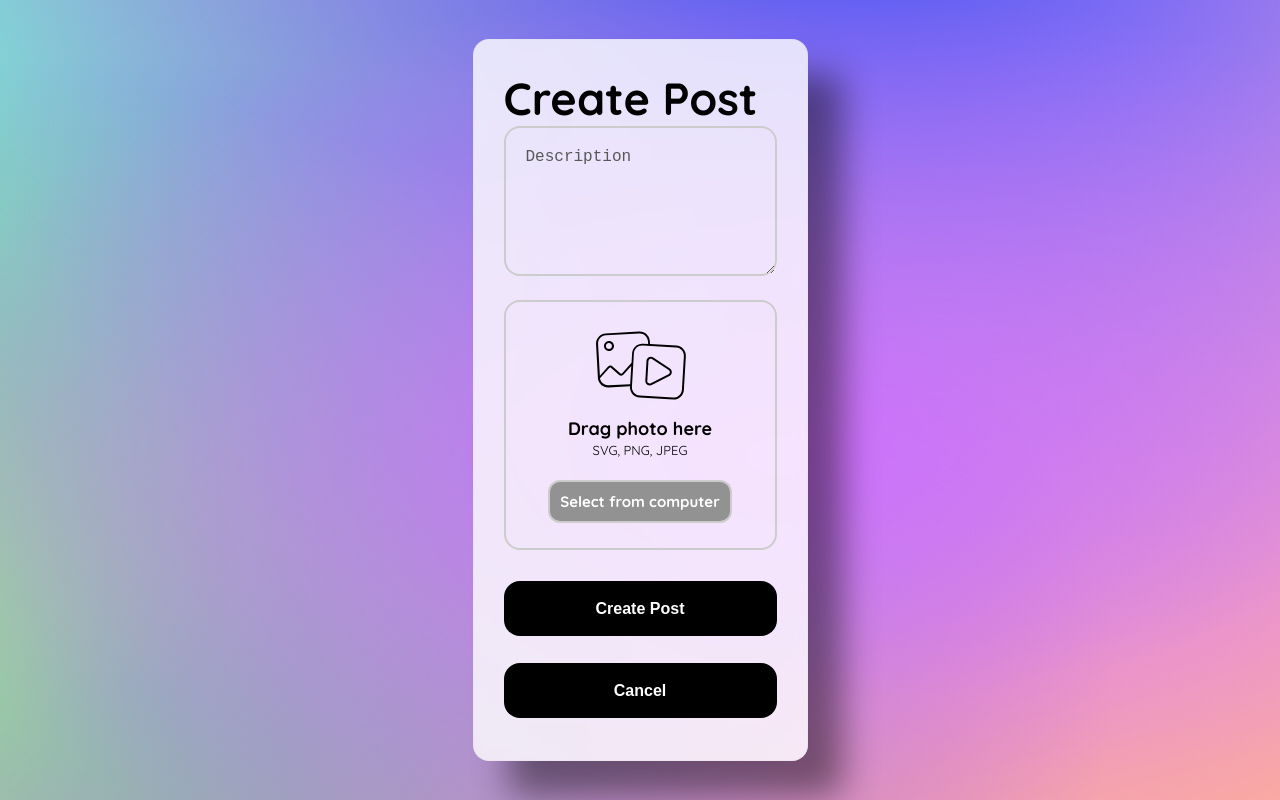
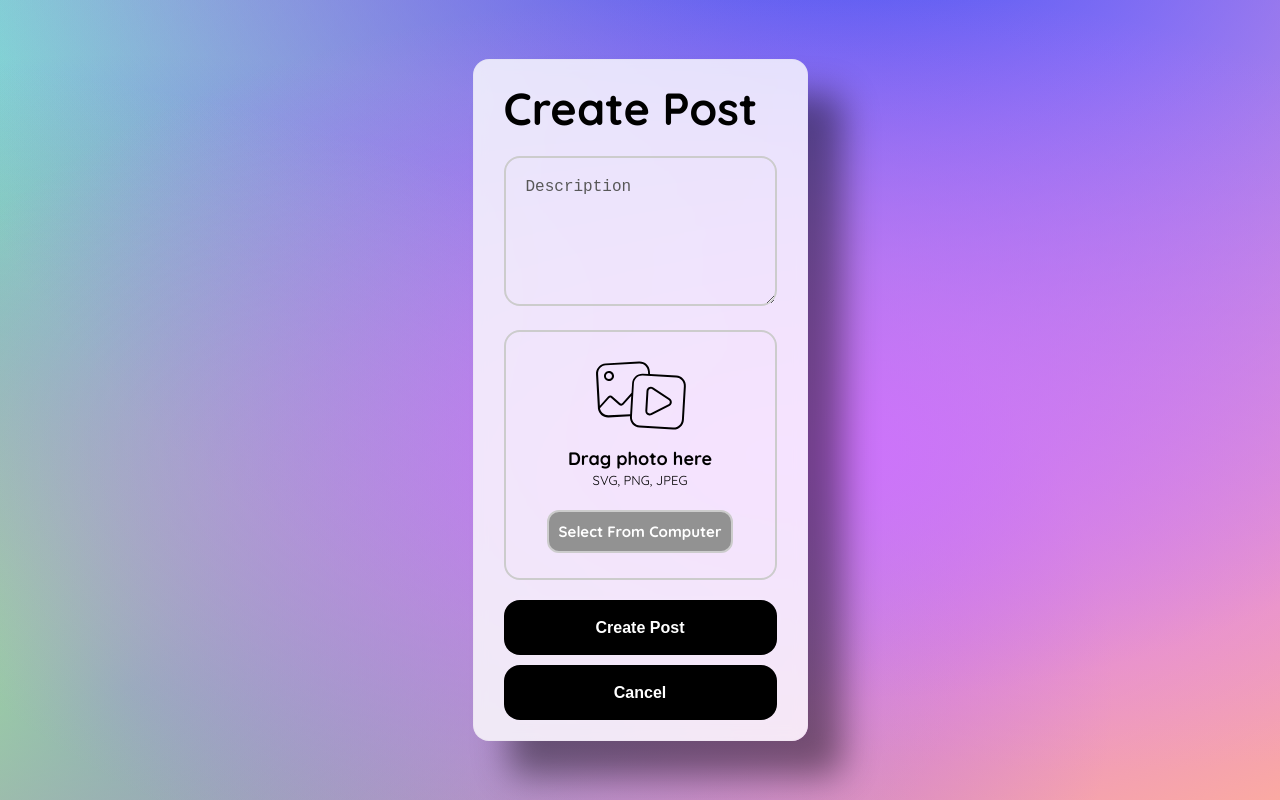
Before and after one commit to CodecoolGlobal/el-proyecte-grande-sprint-1-java-keszegroland, a React (Create React App) app in the folder frontend/: page /posts/create in a window 1280 px wide. Built offline with nearby package versions, Linux system fonts and the light colour scheme.

Commit message:
create css styling for the createPost page

```diff
--- a/frontend/src/Components/CreatePostForm/CreatePostForm.css
+++ b/frontend/src/Components/CreatePostForm/CreatePostForm.css
@@ -1,7 +1,7 @@
 .createPostForm {
     justify-content: center;
     flex-direction: column;
-    padding: 30px;
+    padding: 20px 30px;
     max-height: 90vh;
     overflow: auto;
 }
@@ -18,9 +18,26 @@
     font-size: 16px;
     padding: 20px 55px 20px 20px;
     height: 150px;
+    min-height: 63px;
 }
 
 #description::placeholder {
     color: rgb(88, 88, 88);
     font-size: 16px;
 }
+
+.createPostForm #header {
+    margin-bottom: 20px;
+}
+
+.createPostForm .buttons {
+    margin-top: 20px;
+}
+
+.createPostForm .formBtn {
+    margin: 0;
+}
+
+.createPostForm .formBtn:first-child {
+    margin-bottom: 10px;
+}
--- a/frontend/src/Components/CreatePostForm/CreatePostForm.jsx
+++ b/frontend/src/Components/CreatePostForm/CreatePostForm.jsx
@@ -36,7 +36,6 @@ function CreatePostForm() {
 
 	const handleUpload = (base64String) => {
 		setPicture(base64String);
-		console.log(base64String);
 	}
 
 	if (loading) {
--- a/frontend/src/Components/CreatePostForm/FileUploader/FileUploader.css
+++ b/frontend/src/Components/CreatePostForm/FileUploader/FileUploader.css
@@ -39,3 +39,18 @@
     color: white;
     font-weight: bold;
 }
+
+.uploaded-images {
+    margin: 20px 0;
+    padding: 0;
+    align-items: center;
+    text-align: center;
+    list-style-type: none;
+}
+
+
+.uploaded-image {
+    width: 70%;
+    height: 70%;
+    border-radius: 16px;
+}
--- a/frontend/src/Components/CreatePostForm/FileUploader/FileUploader.jsx
+++ b/frontend/src/Components/CreatePostForm/FileUploader/FileUploader.jsx
@@ -30,25 +30,25 @@ function FileUploader({ onUpload }) {
 	});
 
 	return (
-		<>
-			<div className="file-uploader" {...getRootProps()}>
-				<input {...getInputProps()}></input>
-				<div className='file_uploader_container'>
+		<div className="file-uploader">
+			{files.length === 0 ? (
+				<div {...getRootProps()} className='file_uploader_container'>
+					<input {...getInputProps()}></input>
 					<img className='file-picture' alt='file-upload' src={'/Assets/file-upload.svg'}></img>
 					<h1 className='drag-photo-text'>Drag photo here</h1>
 					<p className='file-format-text'>SVG, PNG, JPEG</p>
-					<button className='select-from-computer-button' onClick={e => e.preventDefault()}>Select from computer</button>
+					<button className='select-from-computer-button' onClick={e => e.preventDefault()}>Select From Computer</button>
 				</div>
-			</div>
-			{/* preview*/}
-			<ul>
-				{files.map(file => (
-					<li key={file.name}>
-						<img src={file.preview} alt="" width={100} height={100}></img>
-					</li>
-				))}
-			</ul>
-		</>
+			) : (
+				<ul className='uploaded-images'>
+					{files.map(file => (
+						<li key={file.file.name}>
+							<img className='uploaded-image' src={file.preview} alt={file.file.name}></img>
+						</li>
+					))}
+				</ul>
+			)}
+		</div>
 	);
 
 }
--- a/frontend/src/Components/FormStyling.css
+++ b/frontend/src/Components/FormStyling.css
@@ -68,6 +68,7 @@
   backdrop-filter: blur(6.2px);
   -webkit-backdrop-filter: blur(6.2px);
   border: 1px solid rgba(154, 153, 153, 0.05);
+  overflow: hidden;
 }
 
 input:-webkit-autofill,
--- a/frontend/src/Pages/MainPage/MainPage.jsx
+++ b/frontend/src/Pages/MainPage/MainPage.jsx
@@ -3,9 +3,7 @@ import Post from "../../Components/Post/Post";
 import "./MainPage.css";
 import { FaHome, FaUserTie } from "react-icons/fa";
 import { IoCreate } from "react-icons/io5";
-//import logo from "../../logo.PNG";
 import logo from "../../blackLogo.PNG";
-// import blob from "../../blob-1-opacity-100.gif";
 import { useEffect, useState } from "react";
 
 function MainPage() {
@@ -25,7 +23,6 @@ function MainPage() {
 			<div className="watermark">
 				<img className="logo" src={logo} alt="logo"></img>
 				<p className="strings">Strings</p>
-                {/* <img className="blob" src={blob} alt="gif"></img> */}
 				<section>
 					<div className="blob">
 						<svg className="svgBlob" viewBox="0 0 80 80" xmlns="http://www.w3.org/2000/svg">
--- a/frontend/src/index.css
+++ b/frontend/src/index.css
@@ -16,7 +16,7 @@ body {
 /* Firefox */
 * {
   scrollbar-width: thin;
-  scrollbar-color: #8f54a0 #ffffff;
+  scrollbar-color: #8f54a0 transparent;
 }
 
 /* Chrome, Edge, and Safari */
```
Also changed, not shown: 2 other files (tests, documents, lock files or other folders). Lines whose indentation alone changed are shown as unchanged.
